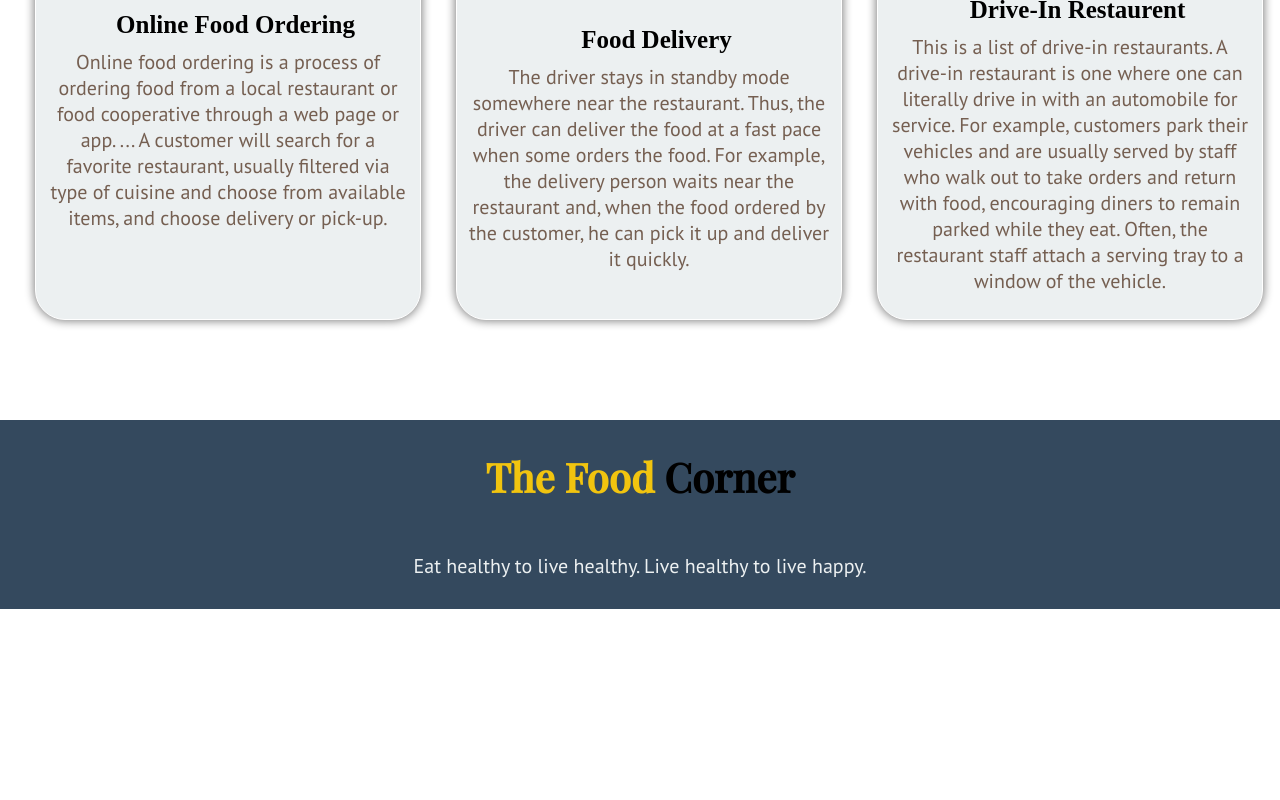
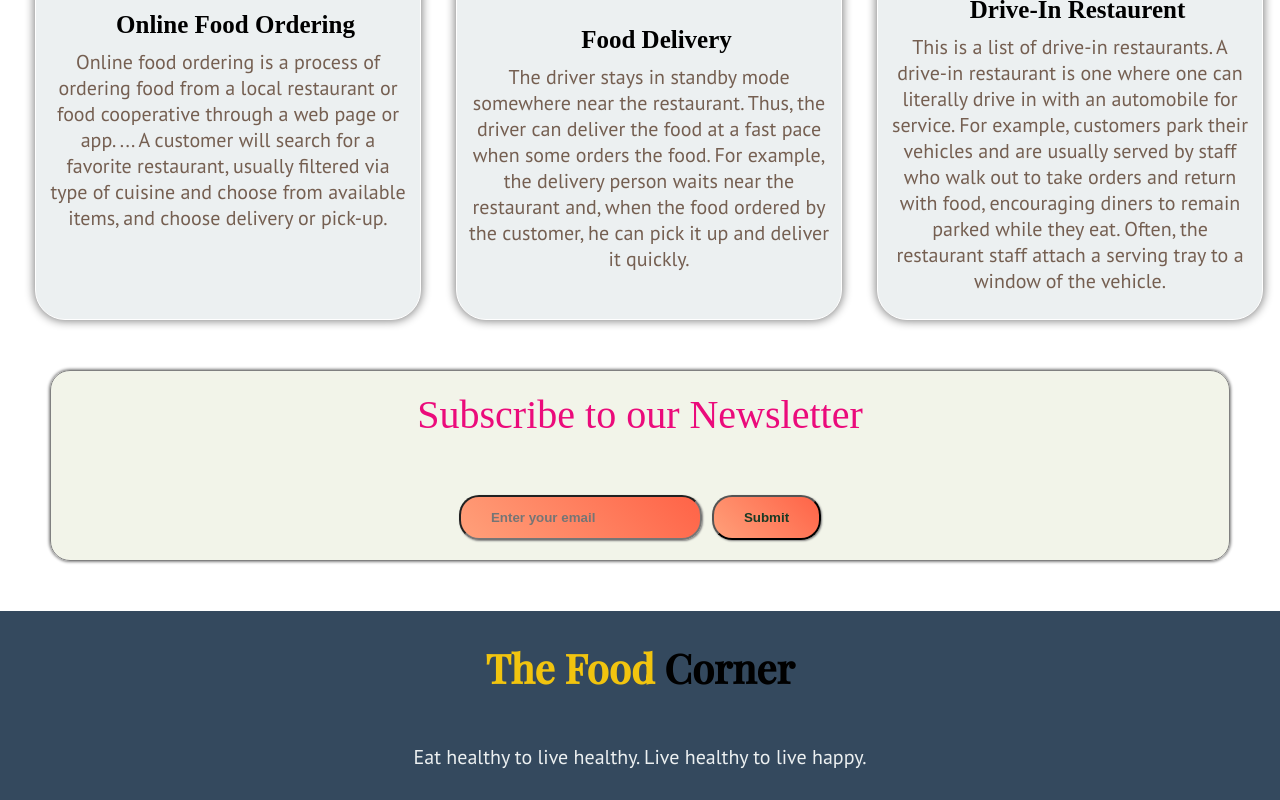
Before and after one commit to Sharifpr/halal-food, a plain HTML site: page index.html in a window 1280 px wide. Shown: the part 2740-3540 px from the top of the page. Before the commit the page ends 3349 px from the top, so only its background shows below. Drawn offline with nearby package versions, Linux system fonts and the light colour scheme.

Commit message:
some added

```diff
--- a/index.html
+++ b/index.html
@@ -117,11 +117,17 @@
             </div>
         </div>
     </section>
+    <section id="subscribe-button">
+        <form>
+            <label>Subscribe to our Newsletter</label> <br> <br>
+            <input type="email" name="Enter your email" class="link-button" placeholder="Enter your email">
+            <input class="link-button" type="submit">
+        </form>
+    </section>
     <section>
         <div class="footer">
             <h2> <span class="span">The Food</span> Corner</h2>
             <p>Eat healthy to live healthy. Live healthy to live happy.</p>
-
         </div>
     </section>
 
--- a/style.css
+++ b/style.css
@@ -97,11 +97,23 @@ p{
     margin: 13px;
 
 }
+#subscribe-button{
+    color: rgb(235, 11, 123);
+    border: 1px solid grey;
+    box-shadow: 0px 0px 3px 1px grey;
+    padding: 20px;
+    text-align: center;
+    font-size: 40px;
+    margin: 50px;
+    border-radius: 20px;
+    background-color: #ebeedc9f;
+}
+
 .footer{
     text-align: center;
     background-color:#34495e ;
     padding: 30px;
-    margin-top: 100px;
+
 }
 .footer p{
     color: #ecf0f1;
```
